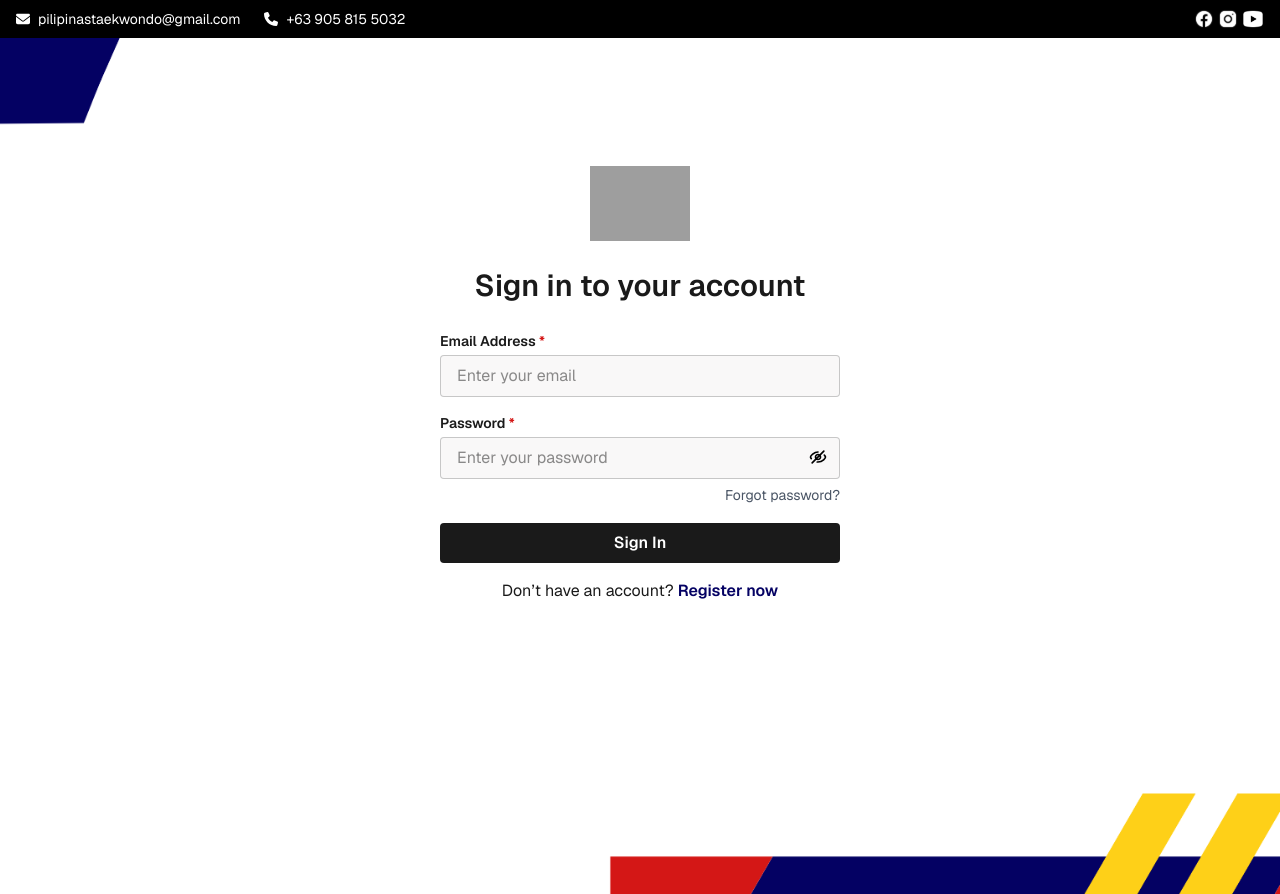
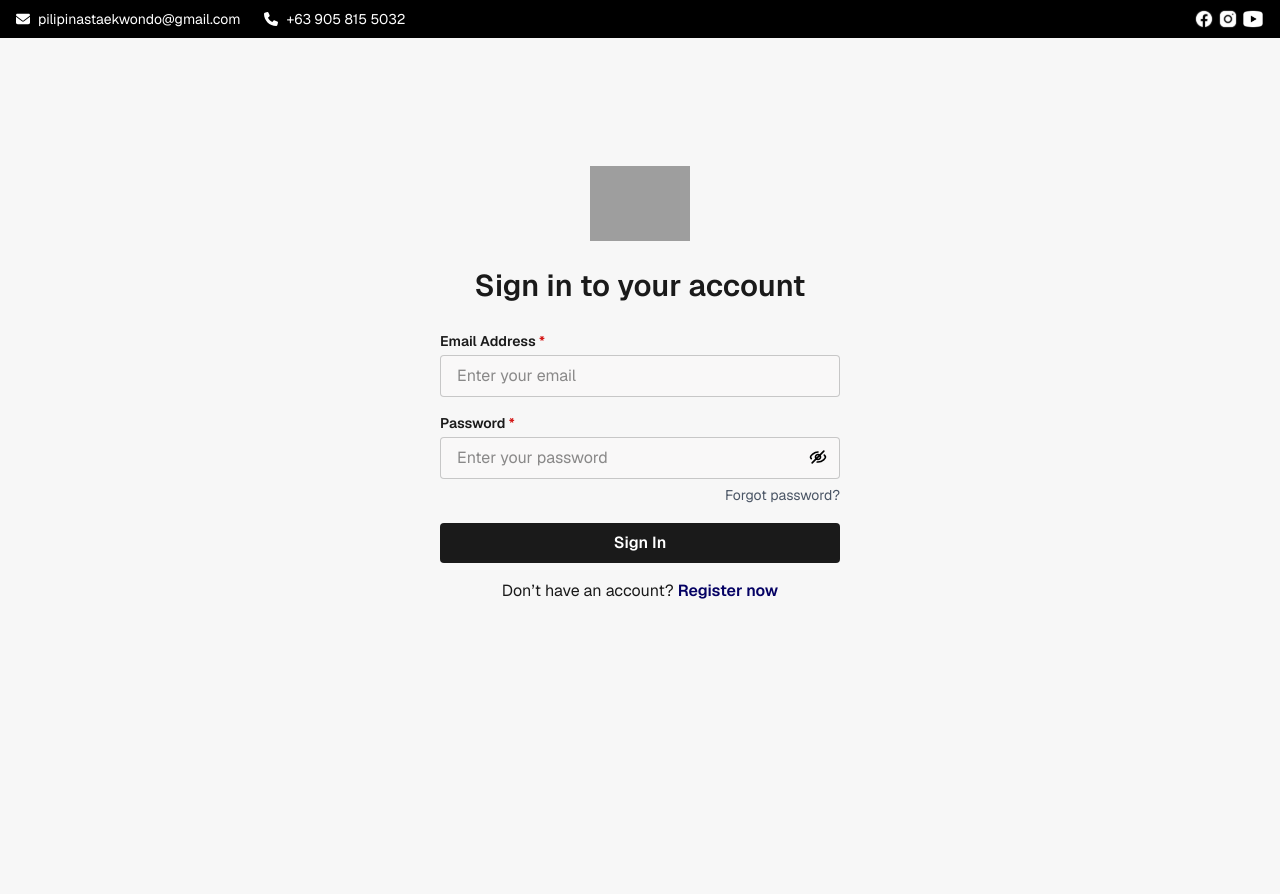
Before and after one commit to rvcarcueva2/pti-web, a Next.js app in the folder web/: page /auth/sign-in in a window 1280 px wide. Built offline with nearby package versions, Linux system fonts and the light colour scheme; grey boxes are pictures that could not be loaded.

Commit message:
modified globals

```diff
--- a/web/app/globals.css
+++ b/web/app/globals.css
@@ -57,17 +57,3 @@ p {
   font-size: 1rem; /* 20px */
   line-height: 1.5;
 }
-
-.bg-sign-in {
-  background-image: url('/images/sign-in_background.png');
-  background-size: cover;
-  background-repeat: no-repeat;
-  background-position: center;
-}
-
-.bg-register {
-  background-image: url('/images/register_background.png');
-  background-size: cover;
-  background-repeat: no-repeat;
-  background-position: top center;
-}
```
